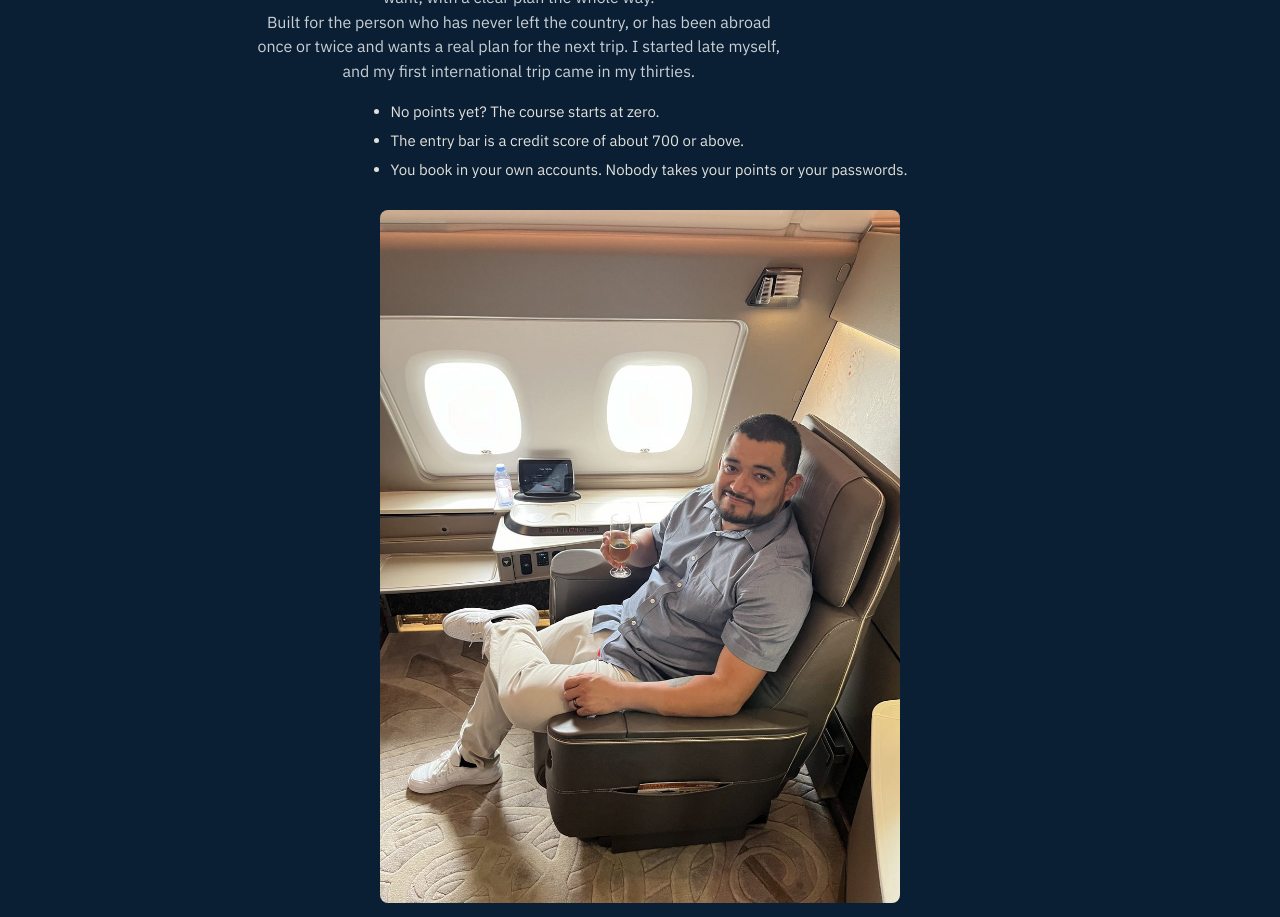
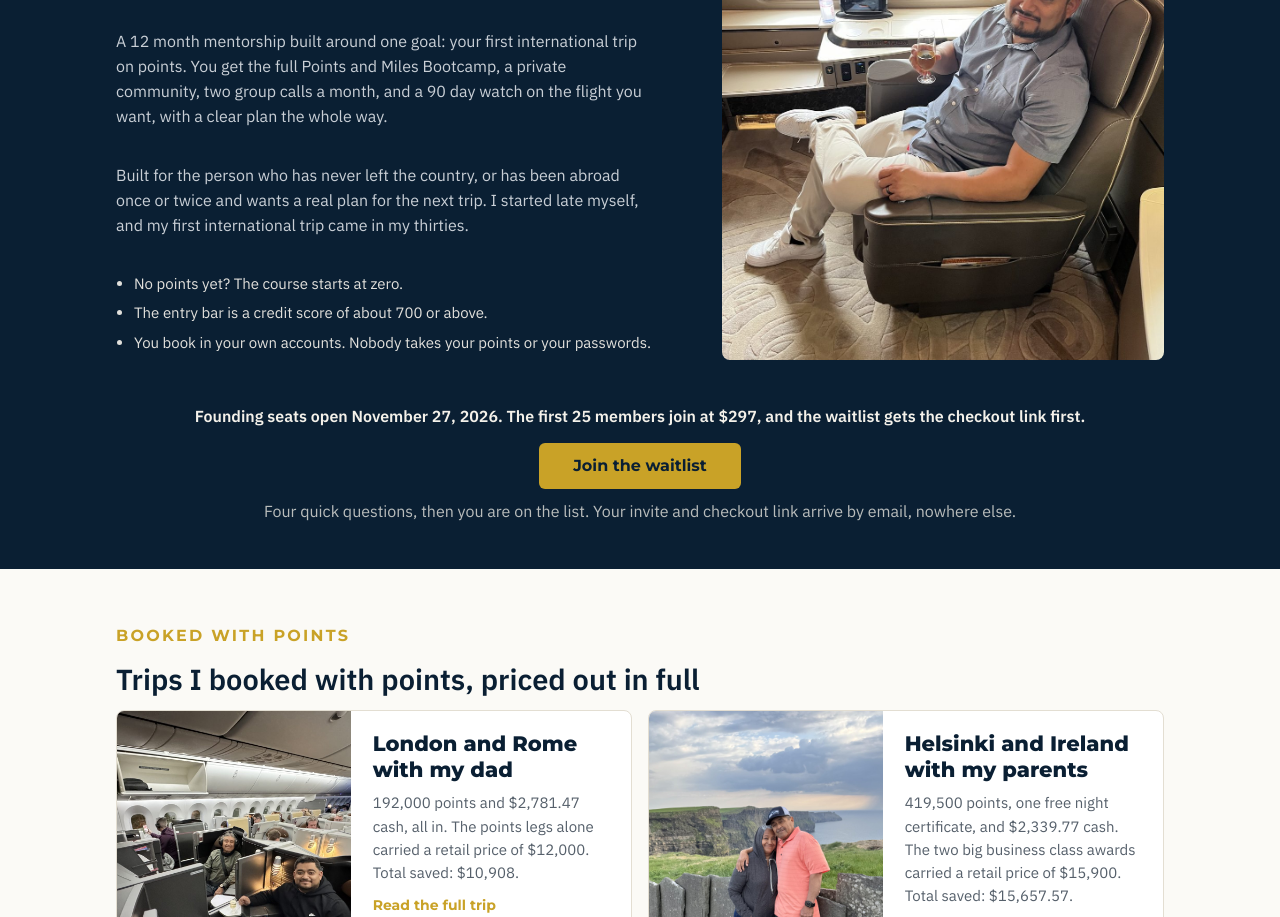
Before and after one commit to miguel-915/bio-sites, a plain HTML site: page home-en/points-and-miles-bootcamp/index.html in a window 1280 px wide. Shown: the part 341-1258 px from the top of the page. Drawn offline with Linux system fonts and the light colour scheme.

Commit message:
Sales pages: hero two columns, text stretched to photo height, button centered below both

```diff
--- a/home-en/points-and-miles-bootcamp/index.html
+++ b/home-en/points-and-miles-bootcamp/index.html
@@ -81,11 +81,13 @@ footer .wrap { padding-block: 28px 40px; font-size: 12px; color: var(--muted); d
 .sp-form .fine{font-size:13px;color:var(--muted);margin:12px 0 0}
 .sp-form .form-msg{font-size:14px;margin:10px 0 0}
 .sp-form .form-msg.ok{color:var(--brass);font-weight:700}
-.hero .wrap{display:block}
-.hero .wrap > div{max-width:780px;margin:0 auto;text-align:center}
-.hero-img{width:100%;max-width:520px;border-radius:8px;margin:22px auto 0;display:block}
-.hero-points{margin:16px 0 0;padding-left:18px;display:inline-block;text-align:left}
-.hero-seats{margin:18px 0 0;font-size:16px;font-weight:600}
+.hero .wrap{align-items:stretch}
+.hero-text{display:flex;flex-direction:column;justify-content:space-between}
+.hero-text .eyebrow,.hero-text h1,.hero-text .lede{margin-top:0}
+.hero .wrap.hero-under{display:block;text-align:center;padding-block:0 44px}
+.hero-img{width:100%;border-radius:8px;margin:0;display:block}
+.hero-points{margin:0;padding-left:18px}
+.hero-seats{margin:0;font-size:16px;font-weight:600}
 .hero-fine{margin:10px 0 0;font-size:13px;color:rgba(244,241,234,.75)}
 .hero-points li{margin:0 0 6px;font-size:15px;color:rgba(244,241,234,.92)}
 .sp-cta{background:var(--surface);border:1px solid var(--line);border-radius:8px;padding:22px;color:var(--ink)}
@@ -172,7 +174,7 @@ table.stack td{padding:12px 10px}
 
 <section class="hero">
   <div class="wrap">
-    <div>
+    <div class="hero-text">
       <p class="eyebrow">Twelve Months to Takeoff</p>
       <h1>From Zero Points to Your First International Trip</h1>
       <p class="lede">A 12 month mentorship built around one goal: your first international trip on points. You get the full Points and Miles Bootcamp, a private community, two group calls a month, and a 90 day watch on the flight you want, with a clear plan the whole way.</p>
@@ -182,11 +184,13 @@ table.stack td{padding:12px 10px}
         <li>The entry bar is a credit score of about 700 or above.</li>
         <li>You book in your own accounts. Nobody takes your points or your passwords.</li>
       </ul>
-      <img class="hero-img" src="/assets/hero-first-class.jpg" alt="Miguel Rueda in a Singapore Airlines first class suite">
-      <p class="hero-seats">Founding seats open November 27, 2026. The first 25 members join at $297, and the waitlist gets the checkout link first.</p>
-      <div class="hero-cta"><button type="button" data-open-form>Join the waitlist</button></div>
-      <p class="hero-fine">Four quick questions, then you are on the list. Your invite and checkout link arrive by email, nowhere else.</p>
     </div>
+    <img class="hero-img" src="/assets/hero-first-class.jpg" alt="Miguel Rueda in a Singapore Airlines first class suite">
+  </div>
+  <div class="wrap hero-under">
+    <p class="hero-seats">Founding seats open November 27, 2026. The first 25 members join at $297, and the waitlist gets the checkout link first.</p>
+    <div class="hero-cta"><button type="button" data-open-form>Join the waitlist</button></div>
+    <p class="hero-fine">Four quick questions, then you are on the list. Your invite and checkout link arrive by email, nowhere else.</p>
   </div>
 </section>
 <div class="sp-modal" id="waitlist-modal" hidden>
```
Also changed, not shown: home-es/bootcamp-de-puntos-y-millas/index.html (+14 -10 lines).
